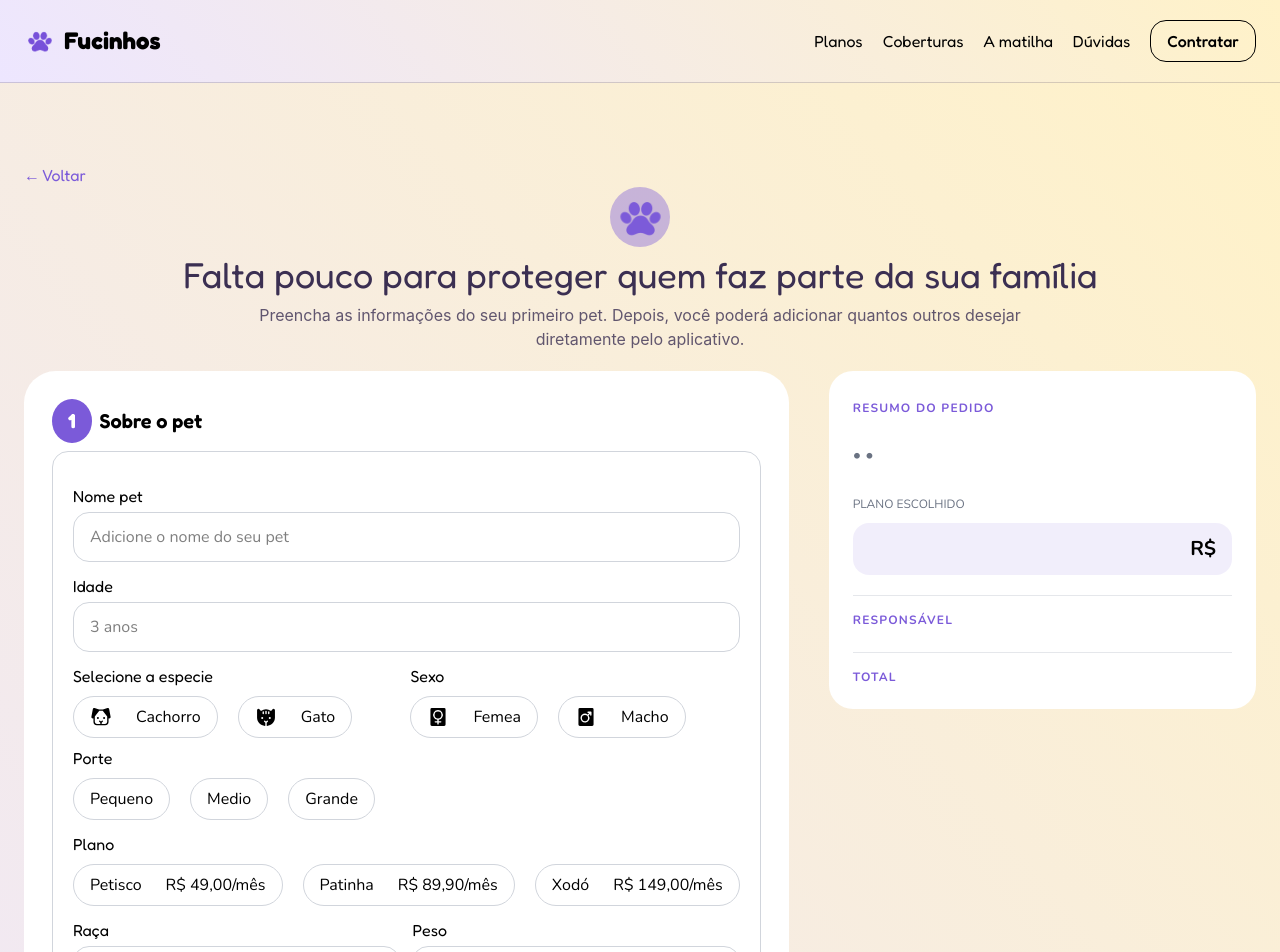
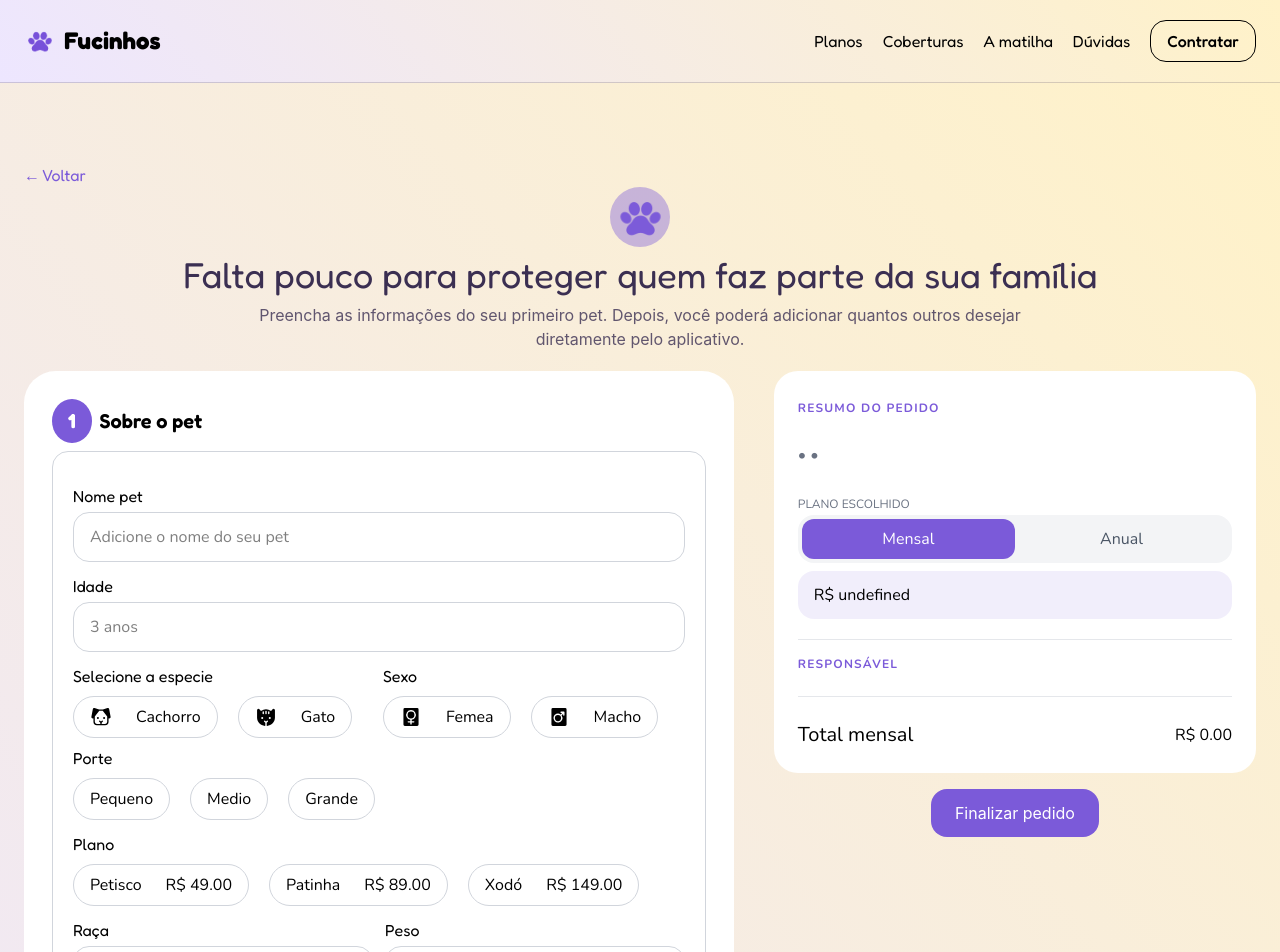
Before and after one commit to SophiAoAmaral/Fucinhos, a React (Vite) app in the folder fucinhos/: page /Fucinhos/contratar in a window 1280 px wide. Shown: the top 952 px of the page. Built offline with nearby package versions, Linux system fonts and the light colour scheme.

Commit message:
ajuste planos

```diff
--- a/fucinhos/src/Forms/Cadastro.jsx
+++ b/fucinhos/src/Forms/Cadastro.jsx
@@ -9,9 +9,9 @@ export const Cadastro = () => {
     const[mensagem, setMensagem] = useState('');
     const [errosDono, setErrosDono] = useState({});
     const [errosPet, setErrosPet] = useState({});
-    const mensagemErro = 'Preencha o campo'
+    const mensagemErro = 'Preencha o campo';
+    const [tipoPlano, setTipoPlano] = useState("mensal");
 
-    const navigate = useNavigate();
 
     const [dono, setDono] = useState({
         nome: '',
@@ -228,6 +228,7 @@ function removerPet(index) {
                 salvarPet={salvarPet}
                 mensagemSalvar={mensagemSalvar}
                 erros={errosPet}
+                tipoPlano={tipoPlano}
               />
             ))}
              <span className="text-green-500">{mensagem}</span>
@@ -241,7 +242,9 @@ function removerPet(index) {
             </div>
 
             <div className=' top-6 self-start'>
-              <ResumoPedido pets={pets} dono={dono}/>
+              <ResumoPedido pets={pets} dono={dono} tipoPlano={tipoPlano} setTipoPlano={setTipoPlano}/>
+
+              <button className='m-auto block mt-4 px-6 py-3 bg-roxo text-white rounded-2xl hover:bg-roxo-escuro cursor-pointer transition'>Finalizar pedido</button>
             </div>
 
 
--- a/fucinhos/src/Forms/Formulario.jsx
+++ b/fucinhos/src/Forms/Formulario.jsx
@@ -5,7 +5,7 @@ import { PiDogFill, PiCatFill, PiGenderMaleFill, PiGenderFemaleFill, } from "rea
 import { UploadImage } from './UploadImage';
 import {planosobj} from '../obj/Planoskbj';
 
-export const Formulario = ({pet, index, atualizarPet, removerPet, mensagemSalvar, erros}) =>
+export const Formulario = ({pet, tipoPlano, index, atualizarPet, removerPet, mensagemSalvar, erros}) =>
     {
 
   return (
@@ -83,6 +83,7 @@ export const Formulario = ({pet, index, atualizarPet, removerPet, mensagemSalvar
   value={pet.plano}
   erro={erros[`plano-${index}`]}
   options={planosobj}
+  tipoPlano={tipoPlano}
   onChange={(valor) => atualizarPet(index, "plano", valor)}
 />
       <div className="md:grid grid-cols-2 gap-3">
--- a/fucinhos/src/Forms/OptionsSelector.jsx
+++ b/fucinhos/src/Forms/OptionsSelector.jsx
@@ -1,25 +1,34 @@
 import React from 'react'
 
-export const OptionsSelector = ({label, options, value, onChange, erro}) => {
+export const OptionsSelector = ({label, options, value, onChange, erro, tipoPlano}) => {
   return (
-    <div className='flex flex-col gap-2 text-sm md:text-base'>
-      <label className='font-fredoka'>{label}</label>
+    <div className="flex flex-col gap-2 text-sm md:text-base">
+      <label className="font-fredoka">{label}</label>
       <div className="flex  flex-wrap md:flex-nowrap gap-3 md:gap-5">
         {options?.map((option) => (
           <button
             type="button"
             key={option.value}
             onClick={() => onChange(option.value)}
-            className={` ${value === option.value ? "bg-roxo/35 border border-roxo text-roxo-escuro/90" : "bg-white text-black border"} flex items-center font-nunito px-4 py-2 rounded-4xl gap-3 md:gap-6 ${erro ? 'border-red-400' : 'border-gray-300'}`}
+            className={` ${value === option.value ? "bg-roxo/35 border border-roxo text-roxo-escuro/90" : "bg-white text-black border"} flex items-center font-nunito px-4 py-2 rounded-4xl gap-3 md:gap-6 ${erro ? "border-red-400" : "border-gray-300"}`}
           >
             {option.icon && option.icon}
             {option.value}
-            {option.description && <span>{option.description}</span>}
+            {option.mensal && (
+              <span>
+                {tipoPlano === "mensal"
+                  ? `R$ ${option.mensal.toFixed(2)}`
+                  : `R$ ${option.anual.toFixed(2)}`}
+              </span>
+            )}
           </button>
         ))}
-
       </div>
-      {erro && (<span className='text-red-500 text-sm font-nunito font-semibold'>Selecione um campo</span>)}
+      {erro && (
+        <span className="text-red-500 text-sm font-nunito font-semibold">
+          Selecione um campo
+        </span>
+      )}
     </div>
   );
 }
--- a/fucinhos/src/Forms/UploadImage.jsx
+++ b/fucinhos/src/Forms/UploadImage.jsx
@@ -4,7 +4,7 @@ export const UploadImage = ({foto, onChange}) => {
   return (
     <div className="flex flex-col gap-2">
         <label className='font-fredoka my-2 font-semibold'>
-            Foto do pet (opcional)
+            Foto do pet
         </label>
 
         <label htmlFor='foto'>
@@ -15,11 +15,11 @@ export const UploadImage = ({foto, onChange}) => {
                     className='w-40 h-40 rounded-2xl object-cover'
                     />
                 ): (
-                    <span>Clique para selecionar uma foto</span>
+                    <span className='font-nunito'>Clique para selecionar uma foto</span>
                 )}
         </label>
 
-        <input type="file" id='foto' accept='image/*' onChange={onChange} />
+        <input type="file" id='foto' accept='image/*' onChange={onChange} className='text-sm' />
     </div>
   )
 }
--- a/fucinhos/src/components/ResumoPedido.jsx
+++ b/fucinhos/src/components/ResumoPedido.jsx
@@ -1,6 +1,20 @@
 import React from 'react'
 import { planosobj } from '../obj/Planoskbj';
-export const ResumoPedido = ({pets, dono}) => {
+export const ResumoPedido = ({pets, dono , tipoPlano, setTipoPlano}) => {
+
+    const total = pets.reduce((soma, pet) => {
+    const plano = planosobj.find(
+        p => p.value === pet.plano
+    );
+         if (!plano) return soma;
+    return soma + (
+        tipoPlano === "mensal"
+            ? plano.mensal
+            : plano.anual
+    );
+}, 0);
+
+
 
   return (
     <div className="bg-white rounded-3xl p-6 top-6 font-nunito">
@@ -11,19 +25,16 @@ export const ResumoPedido = ({pets, dono}) => {
 
     {pets.map((pet, index) => {
 
+        console.log("pet.plano:", pet.plano);
+            console.log(planosobj);
+
         const plano = planosobj.find(
             p => p.value === pet.plano
         );
 
         return (
-
-            <div
-                key={index}
-                className="mt-6 border-b border-gray-200 pb-5"
-            >
-
+          <div key={index} className="mt-6 border-b border-gray-200 pb-5">
             <div className="flex gap-4 items-center">
-
               {pet.foto && (
                 <img
                   src={URL.createObjectURL(pet.foto)}
@@ -32,60 +43,76 @@ export const ResumoPedido = ({pets, dono}) => {
               )}
 
               <div>
-
-                        <h2 className="font-fredoka text-2xl">
-                            {pet.nome}
-                        </h2>
+                <h2 className="font-fredoka text-2xl">{pet.nome}</h2>
 
                 <p className="text-gray-500">
                   {pet.especie} • {pet.sexo} • {pet.idade}
                 </p>
-
               </div>
-
             </div>
 
             <div className="mt-6 border-b border-gray-200 pb-5">
-
               <span className="text-xs uppercase text-gray-500">
                 Plano escolhido
               </span>
+              <div className="flex bg-gray-100 rounded-2xl p-1">
+                <button
+                  onClick={() => setTipoPlano("mensal")}
+                  type='button'
+                  className={`flex-1 py-2 rounded-xl transition ${
+                    tipoPlano === "mensal"
+                      ? "bg-roxo text-white"
+                      : "text-gray-600"
+                  }`}
+                >
+                  Mensal
+                </button>
 
+                <button
+                  onClick={() => setTipoPlano("anual")}
+                  type='button'
+                  className={`flex-1 py-2 rounded-xl transition ${
+                    tipoPlano === "anual"
+                      ? "bg-roxo text-white"
+                      : "text-gray-600"
+                  }`}
+                >
+                  Anual
+                </button>
+              </div>
               <div className="flex justify-between items-center mt-2 bg-roxo/10 rounded-2xl px-4 py-3 ">
-
-                        <span className="font-semibold">
-                            {plano?.label}
-                        </span>
-
-                        <span className="font-bold text-xl">
-                            R$ {plano?.preco.toFixed(2)}
-                        </span>
-
+                <p className="">
+                  {tipoPlano === "mensal"
+                    ? `R$ ${plano?.mensal.toFixed(2)}`
+                    : `R$ ${plano?.anual.toFixed(2)}`}
+                </p>
               </div>
-
-
-
             </div>
 
             <div>
-                     <span className="uppercase text-xs font-bold tracking-widest text-roxo block mt-4">Responsável</span>
+              <span className="uppercase text-xs font-bold tracking-widest text-roxo block mt-4">
+                Responsável
+              </span>
               <div>
-                            <h1 className='font-fredoka text-xl mt-1'>{dono.nome}</h1>
+                <h1 className="font-fredoka text-xl mt-1">{dono.nome}</h1>
                 <p>{dono.email}</p>
               </div>
             </div>
-
-
-
           </div>
-
-
-
-
-        )
+        );
 
     })}
-                     <span className="uppercase text-xs font-bold tracking-widest text-roxo block mt-4">Total</span>
+    <div className="mt-6">
+  <div className="flex justify-between items-center">
+    <span className="font-nunito text-xl">
+      Total mensal
+    </span>
+
+    <span className="">
+      R$ {total.toFixed(2)}
+    </span>
+  </div>
+</div>
 </div>
   )
 }
--- a/fucinhos/src/obj/Planoskbj.jsx
+++ b/fucinhos/src/obj/Planoskbj.jsx
@@ -2,19 +2,19 @@ export const planosobj = [
   {
     value: "Petisco",
     label: "Petisco",
-    preco: 49,
-    description: "R$ 49,00/mês",
+    mensal: 49,
+    anual: 470,
   },
   {
     value: "Patinha",
     label: "Patinha",
-    preco: 89.9,
-    description: "R$ 89,90/mês",
+    mensal: 89,
+    anual: 854,
   },
   {
     value: "Xodó",
     label: "Xodó",
-    preco: 149,
-    description: "R$ 149,00/mês",
+    mensal: 149.00,
+    anual: 1430.00,
   },
 ];
```
Lines whose indentation alone changed are shown as unchanged.
